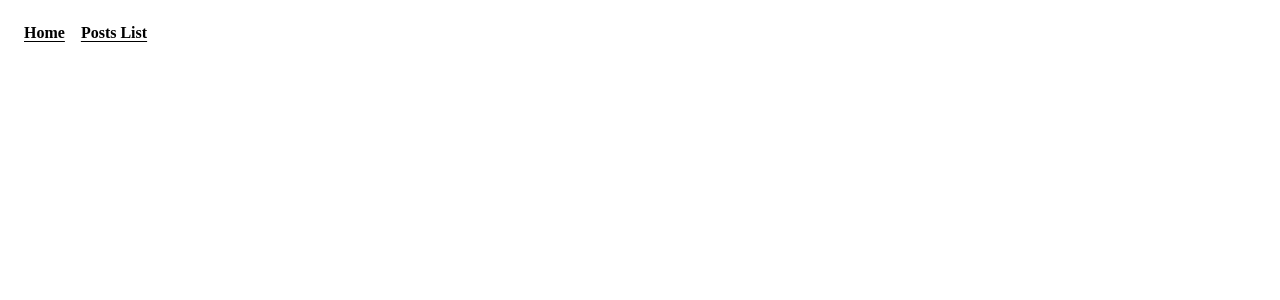
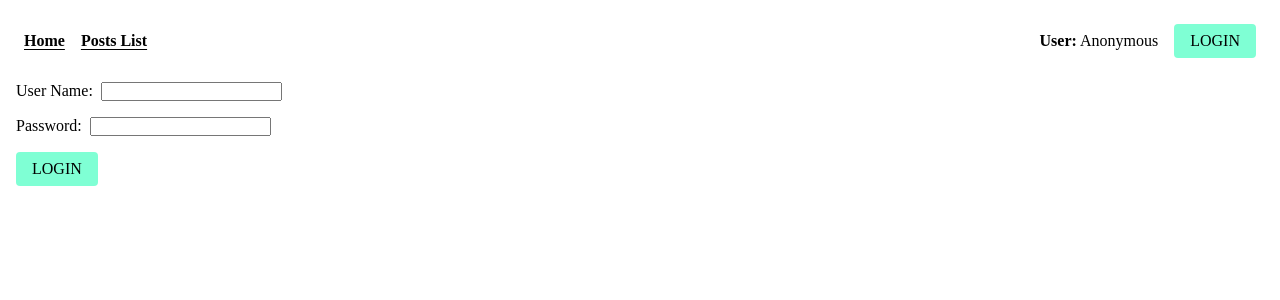
Before and after one commit to Ruler90/react-17-with-typescript, a React (Vite) app: page /login-page in a window 1280 px wide. Before the commit this address had no page. Shown: the top 300 px of the page. Built offline with nearby package versions, Linux system fonts and the light colour scheme.

Commit message:
Added user context and login page

```diff
--- a/src/components/App/App.component.tsx
+++ b/src/components/App/App.component.tsx
@@ -5,6 +5,8 @@ import {
 import Home from 'components/Home/Home.component';
 import Nav from 'components/Nav/Nav.component';
 import PostsContextProvider from 'contexts/PostsContext';
+import UserContextProvider from 'contexts/UserContext';
+import LoginPage from 'components/LoginPage/LoginPage.component';
 
 const PostsList = lazy(() => import('components/PostsList/PostsList.component'));
 const PostDetails = lazy(() => import('components/PostDetails/PostDetails.component'));
@@ -12,16 +14,19 @@ const PostDetails = lazy(() => import('components/PostDetails/PostDetails.compon
 const App = () => (
     <StrictMode>
         <BrowserRouter>
+            <UserContextProvider>
                 <Nav />
                 <PostsContextProvider>
                     <Suspense fallback={<p>loading...</p>}>
                         <Routes>
+                            <Route path="/" element={<Home />} />
+                            <Route path="/login-page" element={<LoginPage />} />
                             <Route path="/posts-list/" element={<PostsList />} />
                             <Route path="/post/:id" element={<PostDetails />} />
-                        <Route path="/" element={<Home />} />
                         </Routes>
                     </Suspense>
                 </PostsContextProvider>
+            </UserContextProvider>
         </BrowserRouter>
     </StrictMode>
 );
--- /dev/null
+++ b/src/components/LoginPage/LoginPage.component.tsx
@@ -0,0 +1,40 @@
+import { UserContext } from 'contexts/UserContext';
+import { useContext, useState } from 'react';
+import { useNavigate } from 'react-router-dom';
+
+const LoginPage = () => {
+    const { setUser } = useContext(UserContext);
+    const [username, setUsername] = useState('');
+    const [password, setPassword] = useState('');
+    const navigate = useNavigate();
+
+    const usernameInputHandler = (e:React.ChangeEvent<HTMLInputElement>) => {
+        setUsername(e.target.value);
+    };
+    const passwordInputHandler = (e:React.ChangeEvent<HTMLInputElement>) => {
+        setPassword(e.target.value);
+    };
+
+
+    const loginHandler = (e:React.MouseEvent<HTMLButtonElement, MouseEvent>) => {
+        e.preventDefault();
+        if (username && password) {
+            setUser({ username, password });
+            navigate('/');
+        }
+    };
+
+    return (
+        <form className="login-form">
+            <label>User Name:
+                <input id="user-name" className="login-form__input" type="text" name="user-name" onChange={(e) => usernameInputHandler(e)} />
+            </label>
+            <label>Password:
+                <input id="password" className="login-form__input" type="password" name="user-password" onChange={(e) => passwordInputHandler(e)} />
+            </label>
+            <button className="login-form__btn" type="submit" onClick={(e) => loginHandler(e)}>Login</button>
+        </form>
+    );
+};
+
+export default LoginPage;
--- a/src/components/Nav/Nav.component.tsx
+++ b/src/components/Nav/Nav.component.tsx
@@ -1,10 +1,12 @@
+import User from 'components/User/User.component';
 import { Link } from 'react-router-dom';
 
 const Nav: React.FC = () => (
-    <>
+    <div className="nav">
         <Link to="/" className="nav-link">Home</Link>
         <Link to="/posts-list" className="nav-link">Posts List</Link>
-    </>
+        <User />
+    </div>
 );
 
 export default Nav;
--- /dev/null
+++ b/src/components/User/User.component.tsx
@@ -0,0 +1,22 @@
+import { UserContext } from 'contexts/UserContext';
+import { useContext } from 'react';
+import { Link } from 'react-router-dom';
+
+const User = () => {
+    const { user, setUser } = useContext(UserContext);
+
+    const logoutHandler = () => {
+        setUser({ username: null, password: null });
+    };
+
+    return (
+        <div className="user-container">
+            <p><b>User:</b> {user?.username ? user.username : 'Anonymous'}</p>
+            {user?.username
+                ? <button type="button" className="logout-button" onClick={() => logoutHandler()}>Log out</button>
+                : <Link to="/login-page" className="login-button">Login</Link>}
+        </div>
+    );
+};
+
+export default User;
--- /dev/null
+++ b/src/contexts/UserContext.tsx
@@ -0,0 +1,29 @@
+import { createContext, useState, useMemo } from 'react';
+import { IUser } from 'utils/types';
+
+interface IUserContext {
+    user: IUser | null,
+    setUser: (user:IUser) => void
+}
+
+export const UserContext = createContext<IUserContext>({
+    user: null,
+    setUser: () => [],
+});
+
+const UserContextProvider = ({ children }:any) => {
+    const [user, setUser] = useState<IUser>({ username: null, password: null });
+
+    // bez useMemo ESLint krzyczy, że przekazujemy w providerze obiekt, który zmienia się przy każdym renderze
+    const contextValue = useMemo(() => ({
+        user, setUser,
+    }), [user]);
+
+    return (
+        <UserContext.Provider value={contextValue}>
+            {children}
+        </UserContext.Provider>
+    );
+};
+
+export default UserContextProvider;
--- a/src/styles/style.css
+++ b/src/styles/style.css
@@ -65,14 +65,50 @@ a {
     text-decoration: none;
 }
 
+.nav {
+    margin-bottom: 16px;
+    padding: 8px;
+    display: flex;
+    align-items: center;
+    gap: 16px;
+}
+
 .nav-link {
-    display: inline-block;
-    padding: 8px;
     color: #000;
     font-size: 16px;
     font-weight: 700;
     text-decoration: underline;
     text-underline-offset: 3px;
+}
+
+.user-container {
+    margin-left: auto;
+    display: grid;
+    grid-auto-flow: column;
+    grid-auto-columns: max-content;
+    align-items: center;
+    gap: 16px;
+}
+
+.login-button {
+    all: unset;
+    padding: 8px 16px;
+    background-color: aquamarine;
+    border-radius: 4px;
+    text-transform: uppercase;
+}
+
+.logout-button {
+    all: unset;
+    padding: 8px 16px;
+    background-color: rgb(255, 189, 127);
+    border-radius: 4px;
+    text-transform: uppercase;
+}
+
+.login-button:hover,
+.logout-button:hover {
+    cursor: pointer;
 }
 
 .posts-container {
@@ -105,3 +141,25 @@ a {
     margin-bottom: 8px;
     font-size: 18px;
 }
+
+.login-form {
+    display: grid;
+    gap: 16px;
+}
+
+.login-form__input {
+    margin-left: 8px;
+}
+
+.login-form__btn {
+    all: unset;
+    max-width: max-content;
+    padding: 8px 16px;
+    background-color: aquamarine;
+    border-radius: 4px;
+    text-transform: uppercase;
+}
+
+.login-form__btn:hover {
+    cursor: pointer;
+}
--- a/src/utils/types.ts
+++ b/src/utils/types.ts
@@ -1,3 +1,8 @@
+export interface IUser {
+    username: string | null,
+    password: string | null
+}
+
 export interface IPost {
     id: number,
     userId: number,
```
Also changed, not shown: src/components/LoginPage/LoginPage.styles.ts (added), src/components/User/User.styles.ts (deleted). Lines whose indentation alone changed are shown as unchanged.
